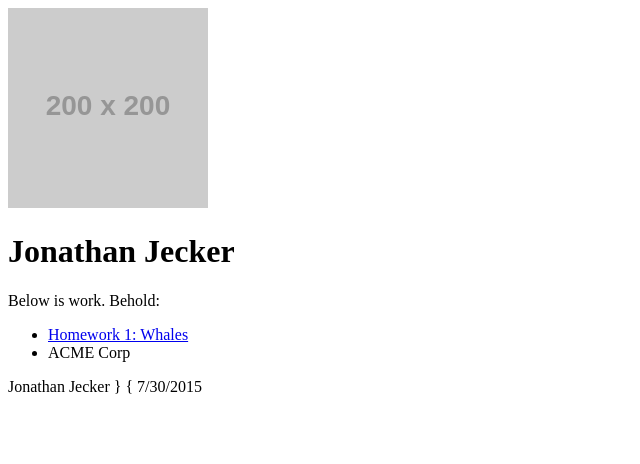
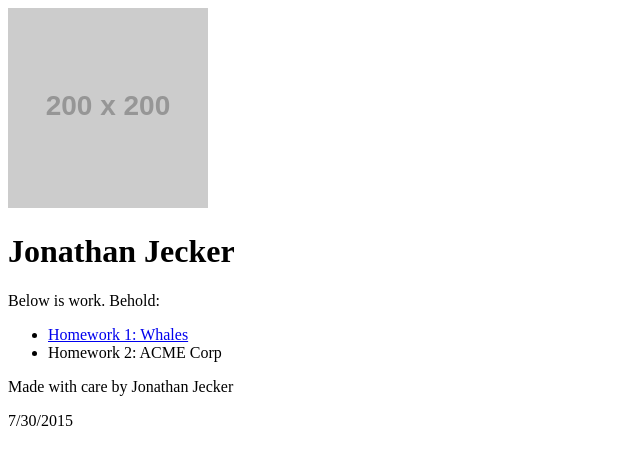
Before and after one commit to jonjecker/FEWD-34, a plain HTML site: page index.html in a window 1280 px wide. Shown: the whole page, without its empty margins (0-640 px from the left). Drawn offline with Linux system fonts and the light colour scheme; placeholder pictures from the web are drawn by us.

Commit message:
Small tweak to footer
small tweak

```diff
--- a/index.html
+++ b/index.html
@@ -26,13 +26,16 @@
               Homework 1: Whales</a>
           </li>
           <li>
-          ACME Corp
+          Homework 2: ACME Corp
           </li>
         </ul>
       </main>
       <footer>
         <p>
-          Jonathan Jecker } { 7/30/2015
+          Made with care by Jonathan Jecker
+        </p>
+        <p>
+          7/30/2015
         </p>
       </footer>
   </body>
```
